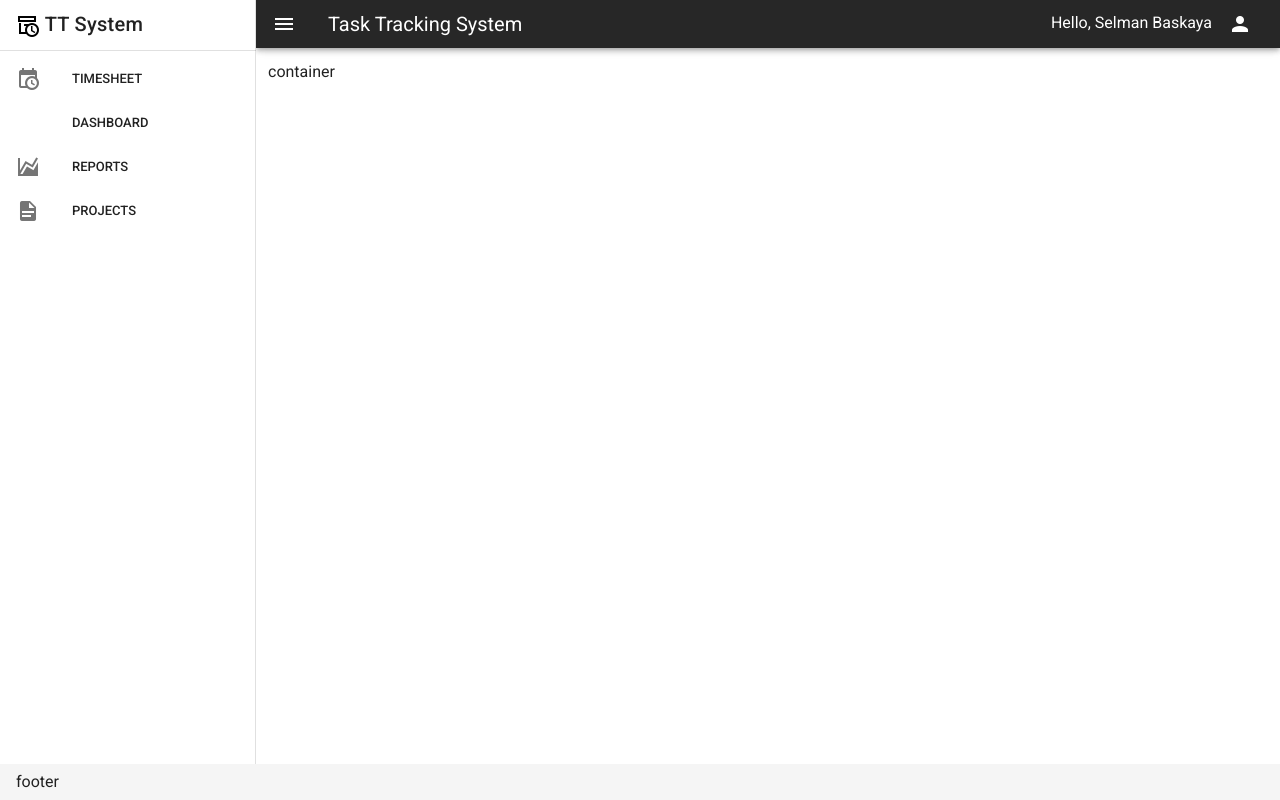
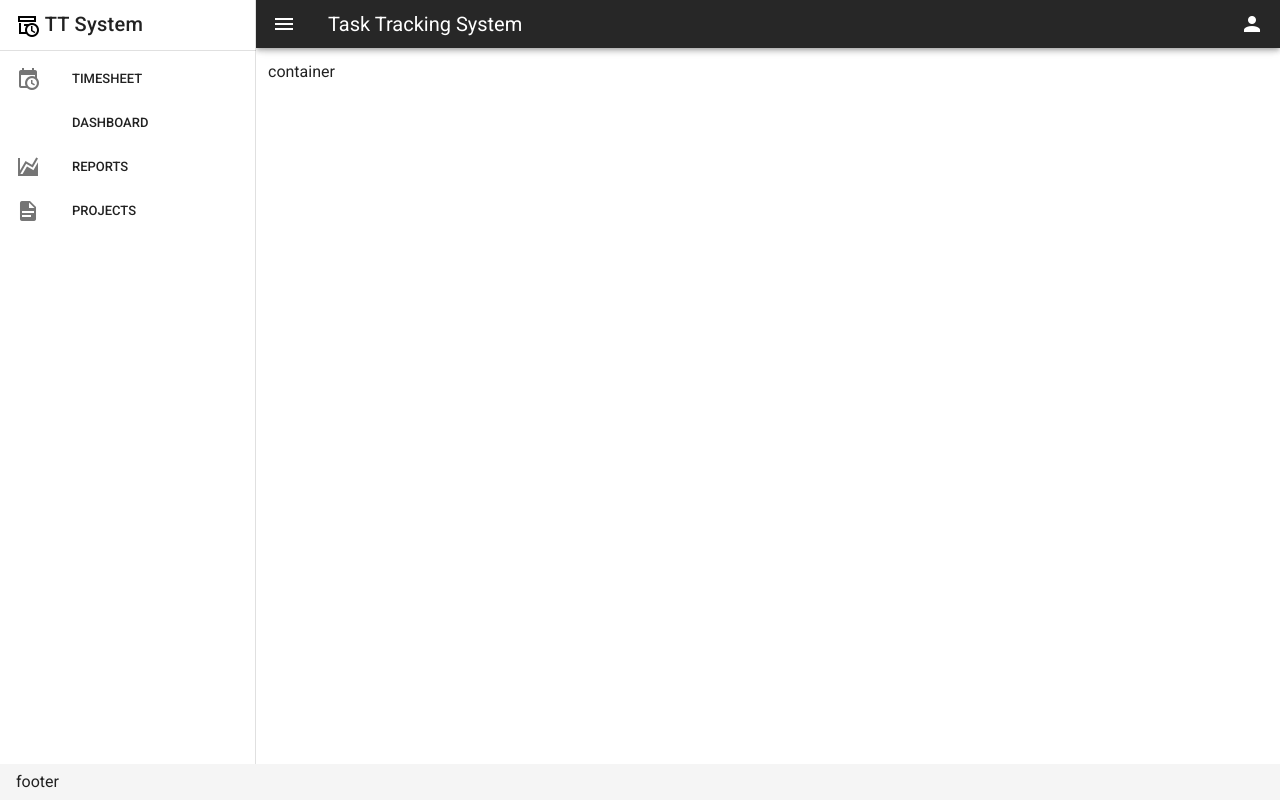
Before and after one commit to selmanbaskaya/vue-task-tracking-system, a Vue app: page / in a window 1280 px wide. Built offline with nearby package versions, Linux system fonts and the light colour scheme.

Commit message:
user name removed from app bar

```diff
--- a/src/components/AppBar/AppBar.vue
+++ b/src/components/AppBar/AppBar.vue
@@ -6,12 +6,9 @@
 
     <v-spacer></v-spacer>
 
-    <div>
-      Hello, Selman Baskaya
-      <v-btn icon>
-        <v-icon>mdi-account</v-icon>
-      </v-btn>
-    </div>
+    <v-btn icon>
+      <v-icon>mdi-account</v-icon>
+    </v-btn>
   </v-app-bar>
 </template>
 
```
